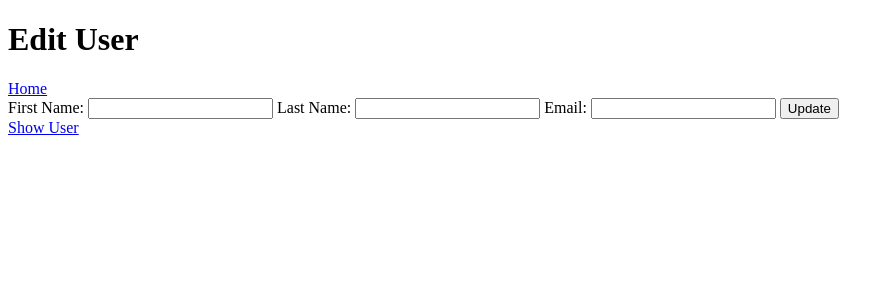
After one commit to Jbbonura/Python-Flask-MySQL, a Flask app: template users_flask_mysql/templates/edit.html in a window 1280 px wide. The commit adds this page. Shown: the top 300 px of the page, without its empty margins (0-894 px from the left). Run offline with Flask 2, Linux system fonts and the light colour scheme; the template is opened without the code that fills it, so the values that code supplies are empty.

Commit message:
Add files via upload
updated users_flask_mysql

```diff
--- a/users_flask_mysql/server.py
+++ b/users_flask_mysql/server.py
@@ -22,5 +22,41 @@ def create():
     User.save(data)
     return redirect('/users')
 
+@app.route('/users/<int:id>')
+def read(id):
+    data = {
+        'id' : id
+    }
+    user = User.get_one(data)
+    return render_template('read.html', user = user)
+
+@app.route('/users/<int:id>/edit')
+def edit(id):
+    data = {
+        'id': id
+    }
+    user = User.get_one(data)
+    return render_template('edit.html', user = user)
+
+@app.route('/update', methods=['POST'])
+def update():
+    print(request.form)
+    data = {
+        'id' : request.form['id'],
+        'fname': request.form['fname'],
+        'lname': request.form['lname'],
+        'email': request.form['email']
+    }
+    User.update_one(data)
+    return redirect ('/users')
+
+@app.route('/delete/<int:id>')
+def delete(id):
+    data = {
+        'id' : id
+    }
+    User.delete_one(data)
+    return redirect('/users')
+
 if __name__ == "__main__":
     app.run(debug = True)
--- /dev/null
+++ b/users_flask_mysql/templates/edit.html
@@ -0,0 +1,25 @@
+<!DOCTYPE html>
+<html lang="en">
+<head>
+    <meta charset="UTF-8">
+    <meta http-equiv="X-UA-Compatible" content="IE=edge">
+    <meta name="viewport" content="width=device-width, initial-scale=1.0">
+    <title>Edit</title>
+</head>
+<body>
+    <h1>Edit User {{user.id}}</h1>
+    <a href="/users">Home</a>
+    <form action="/update" method="POST">
+        <input type="hidden" name="id" value="{{user.id}}">
+        <label for="fname">First Name: </label>
+        <input type="text" name="fname" placeholder={{user.first_name}}>
+        <label for="lname">Last Name: </label>
+        <input type="text" name="lname" placeholder="{{user.last_name}}">
+        <label for="email">Email: </label>
+        <input type="text" name="email" placeholder="{{user.email}}">
+        <input type="submit" value="Update">
+    </form>
+    <a href="/users/{{user.id}}">Show User</a>
+
+</body>
+</html>
--- a/users_flask_mysql/templates/index.html
+++ b/users_flask_mysql/templates/index.html
@@ -24,6 +24,7 @@
                     <td>{{user.first_name}} {{user.last_name}}</td>
                     <td>{{user.email}}</td>
                     <td>{{user.created_at}}</td>
+                    <td><a href="/users/{{user.id}}">Show</a> | <a href="/users/{{user.id}}/edit">Edit</a> | <a href="/delete/{{user.id}}">Delete</a></td>
                 </tr>
             {% endfor %}
         </tbody>
```
Also changed, not shown: users_flask_mysql/templates/read.html (added, +23 -0 lines), users_flask_mysql/user.py (+17 -0 lines).
